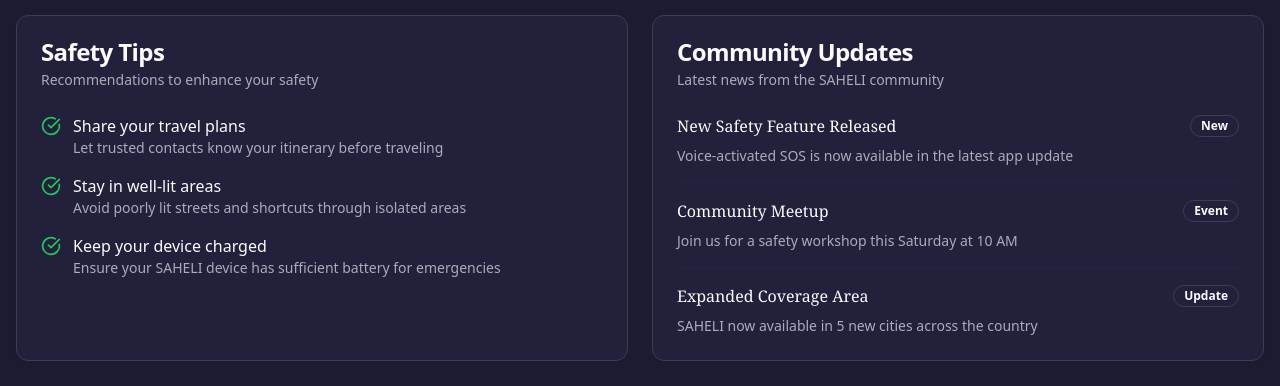
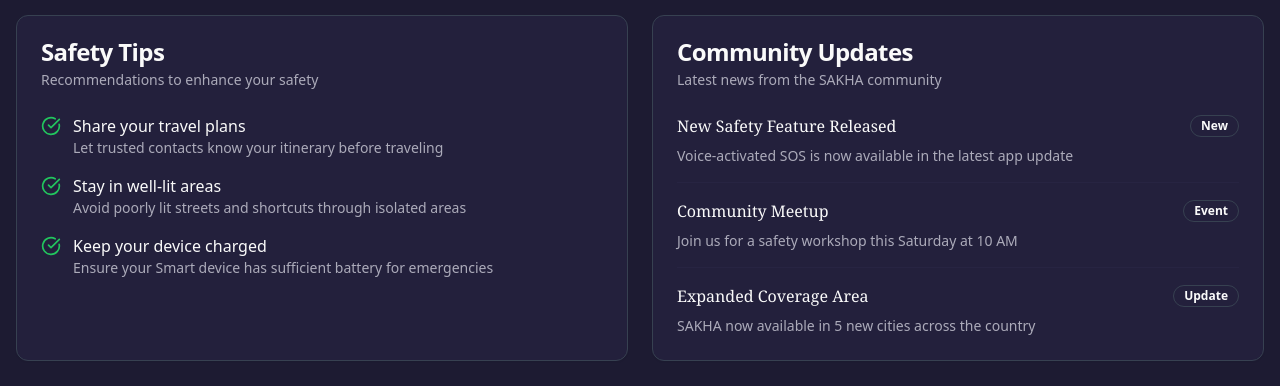
Before and after one commit to VAIBHAV-S-H/Sakha-NMIT-HACKS-2K25, a Next.js app: page /dashboard in a window 1280 px wide. Shown: the part 1644-2030 px from the top of the page. Built offline with nearby package versions, Linux system fonts and the light colour scheme; no server answers; sample sign-in values are in the browser's storage.

Commit message:
Update page.tsx

```diff
--- a/app/dashboard/page.tsx
+++ b/app/dashboard/page.tsx
@@ -115,7 +115,7 @@ export default function DashboardPage() {
                     <div>
                       <p className="font-medium">Keep your device charged</p>
                       <p className="text-sm text-muted-foreground">
-                        Ensure your SAHELI device has sufficient battery for emergencies
+                        Ensure your Smart device has sufficient battery for emergencies
                       </p>
                     </div>
                   </li>
@@ -126,7 +126,7 @@ export default function DashboardPage() {
             <Card>
               <CardHeader>
                 <CardTitle>Community Updates</CardTitle>
-                <CardDescription>Latest news from the SAHELI community</CardDescription>
+                <CardDescription>Latest news from the SAKHA community</CardDescription>
               </CardHeader>
               <CardContent>
                 <div className="space-y-4">
@@ -154,7 +154,7 @@ export default function DashboardPage() {
                       <Badge variant="outline">Update</Badge>
                     </div>
                     <p className="text-sm text-muted-foreground">
-                      SAHELI now available in 5 new cities across the country
+                      SAKHA now available in 5 new cities across the country
                     </p>
                   </div>
                 </div>
```
